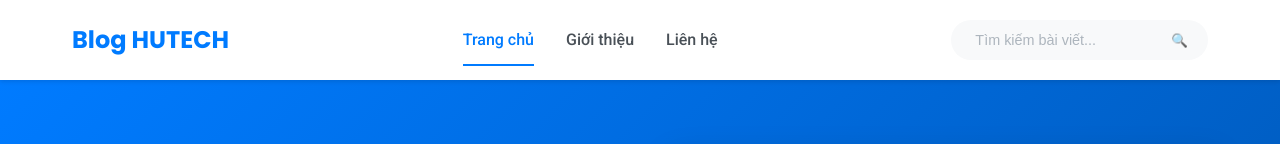
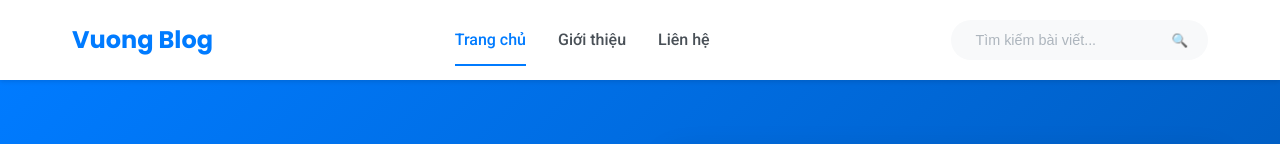
Before and after one commit to vuong83op/VuongBlog, a plain HTML site: page index_backup.html in a window 1280 px wide. Shown: the top 144 px of the page. Drawn offline with Linux system fonts and the light colour scheme.

Commit message:
Add files via upload

```diff
--- a/index_backup.html
+++ b/index_backup.html
@@ -61,7 +61,7 @@
         <div class="container">
             <div class="header-content">
                 <a href="#home" class="logo">
-                    <span class="logo-text">Blog HUTECH</span>
+                    <span class="logo-text">Vuong Blog</span>
                 </a>
                 <nav class="nav">
                     <ul class="nav-list">
```
Also changed, not shown: login.html (+1 -1 lines).
